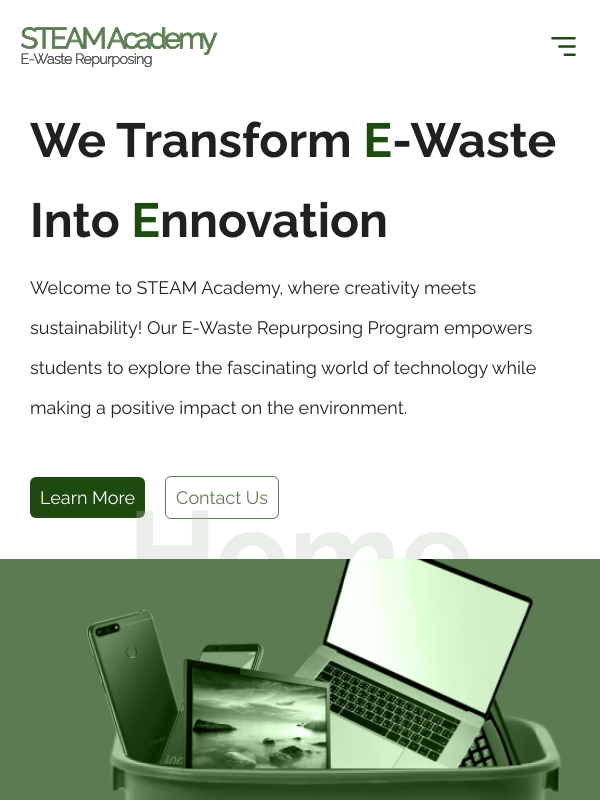
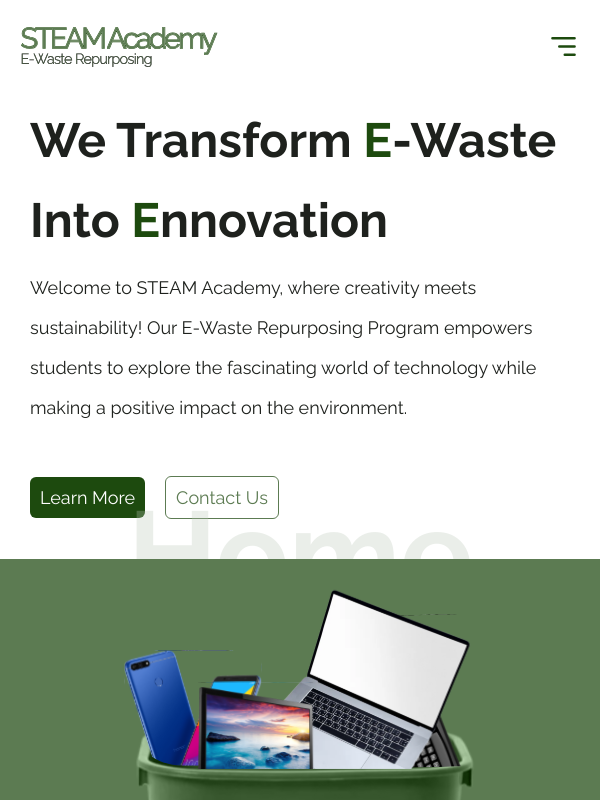
Before and after one commit to IsmailDlamini/Steam-Academy, a React (Vite) app: page / in a window 600 px wide. Shown: the top 800 px of the page. Built offline with nearby package versions, Linux system fonts and the light colour scheme.

Commit message:
early stages of working on the gallery page

```diff
--- a/src/App.jsx
+++ b/src/App.jsx
@@ -4,6 +4,7 @@ import LandingPage from "./pages/LandingPage";
 import { BrowserRouter as Router, Route, Routes } from "react-router-dom";
 import ServicesPage from "./pages/ServicesPage";
 import ContactPage from "./pages/ContactPage";
+import GalleryPage from "./pages/GalleryPage";
 
 function App() {
   return (
@@ -14,6 +15,7 @@ function App() {
           <Route path="/about" element={<AboutPage />} />
           <Route path="/services" element={<ServicesPage />} />
           <Route path="/contact" element={<ContactPage />} />
+          <Route path="/gallery" element={<GalleryPage />} />
         </Routes>
       </Router>
     </>
--- a/src/components/Header.jsx
+++ b/src/components/Header.jsx
@@ -34,6 +34,9 @@ const Header = (prop) => {
             </Link>
             <Link to={"/contact"} style={{ textDecoration: "none" }}>
               <li style={{ color: "rgba(245, 245, 245, 1)" }}>Contact Us</li>
+            </Link>
+            <Link to={"/gallery"} style={{ textDecoration: "none" }}>
+              <li style={{ color: "rgba(245, 245, 245, 1)" }}>Gallery</li>
             </Link>
           </ul>
         </div>
--- /dev/null
+++ b/src/pages/GalleryPage.jsx
@@ -0,0 +1,64 @@
+
+import './GalleryPage.css'
+import linkedin from "../assets/linkedin.svg";
+import facebook from "../assets/facebook.svg";
+import Footer from "../components/Footer";
+import Header from "../components/Header";
+
+const GalleryPage = () => {
+  return (
+    <>
+<div className="contact-page-container">
+        <div className="social-media-icons">
+          <div>
+            <img src={linkedin} alt="linkedin" />
+            <img src={facebook} alt="facebook" />
+            <img src={linkedin} alt="linkedin" />
+            <img src={facebook} alt="facebook" />
+          </div>
+        </div>
+
+        <div className="contact-section">
+          <div className="form-container">
+            <div>
+              Please fill in this form and we will get back to you!
+              <form action="" method="post">
+                <label htmlFor="name">Name</label>
+                <input
+                  name="name"
+                  type="text"
+                  placeholder="Please enter your name and surname"
+                />
+
+                <label htmlFor="email">Email</label>
+                <input
+                  name="email"
+                  type="email"
+                  placeholder="Please enter your email address"
+                />
+
+                <label htmlFor="enquiry">Enquiry</label>
+                <textarea
+                  name="enquiry"
+                  id="enquiry"
+                  cols="30"
+                  rows="10"
+                  placeholder="Please enter any questions you have"
+                ></textarea>
+
+                <button>Send Enquiry</button>
+              </form>
+            </div>
+          </div>
+          <div className="image"></div>
+        </div>
+
+        <div className="water-mark-1">Contact Us</div>
+      </div>
+      <Header color="rgba(245, 245, 245, 1)" />
+      <Footer />
+    </>
+  )
+}
+
+export default GalleryPage
--- a/src/pages/LandingPage.css
+++ b/src/pages/LandingPage.css
@@ -36,12 +36,17 @@
 .LandingPageContainer .ImageContainer .Image {
   overflow: hidden;
   flex: 1;
+  height: 100%;
+  display: flex;
+  justify-content: center;
 }
 
 .LandingPageContainer .ImageContainer .Image img{
-  width: 90%;
-  height: 100%;
-
+  width: 35%;
+  /* transform: translate(100px, 300px); */
+  transform: translateX(40px);
+  position: absolute;
+  bottom: -5%;
 }
 
 .LandingPageContainer .InformationContainer .SiteInfo {
@@ -151,8 +156,18 @@
     min-height: 100%;
     width: 50%;
     margin: 0 auto;
-    transform: translateY(-60px);
+    transform: translateY(0px);
+    display: flex;
+    justify-content: center;
   }
+
+  .LandingPageContainer .ImageContainer .Image img{
+    width: 35%;
+    transform: translate(20px, 60px);
+    position: initial;
+
+  }
+
 
   .LandingPageContainer .InformationContainer .SiteInfo {
     width: 90vw;
@@ -235,7 +250,7 @@
 
 }
 
-@media only screen and (min-width: 600px) and (max-width: 1024px) {
+@media only screen and (min-width: 600px) and (max-width: 1023px) {
   .LandingPageContainer {
     width: 100vw;
     display: flex;
@@ -266,6 +281,13 @@
     height: 100%;
     width: 70%;
     margin: 0 auto;
+  }
+
+  .LandingPageContainer .ImageContainer .Image img{
+    width: 70%;
+    transform: translate(20px, 60px);
+    position: initial;
+
   }
 
 
--- a/src/pages/LandingPage.jsx
+++ b/src/pages/LandingPage.jsx
@@ -1,6 +1,6 @@
 import "./LandingPage.css";
 import Header from "../components/Header";
-import siteVisual from "../assets/SiteVisual.png";
+import siteVisual from "../assets/SiteVisual3.svg";
 import Footer from "../components/Footer";
 import { Link } from "react-router-dom";
 
```
Also changed, not shown: src/assets/SiteVisual3.svg (added), src/pages/GalleryPage.css (added).
